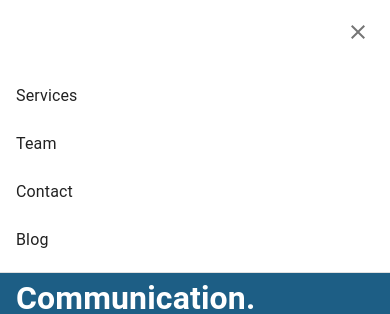
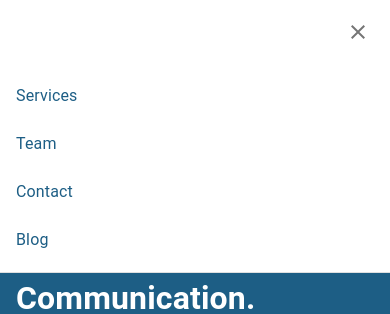
Before and after one commit to SandaHajaina/maxUpgrade, a React (Create React App) app: page / in a window 390 px wide. Both pictures are taken after a click on the button "menu". Shown: the top 314 px of the page. Built offline with nearby package versions, Linux system fonts and the light colour scheme.

Commit message:
fix menu mobile

```diff
--- a/src/components/Header.js
+++ b/src/components/Header.js
@@ -5,7 +5,7 @@ import { colors } from '@material-ui/core';
 
 const useStyles = makeStyles((theme) => ({
     header: {
-        height: '60vh', // Hauteur à 40vh en tenant compte de la hauteur de l'AppBar (64px)
+        height: '60vh',
         display: 'flex',
         alignItems: 'center',
         color: '#ffffff',
--- a/src/components/Menu.js
+++ b/src/components/Menu.js
@@ -59,9 +59,9 @@ const Menu = () => {
         setOpen(isOpen);
     };
 
-    const menuItems = ['Services', 'Team', 'Contact', 'Blog'];
+    //const menuItems = ['Services', 'Team', 'Contact', 'Blog'];
 
-    const menuI = [
+    const menuItems = [
         { text: 'Services', href: '#services' },
         { text: 'Team', href: '#team' },
         { text: 'Contact', href: '#contact' },
@@ -77,7 +77,7 @@ const Menu = () => {
                     </div>
                     <div className={classes.menuContainer}>
                         <List component="nav">
-                            {menuI.map((text) => (
+                            {menuItems.map((text) => (
                                 <ListItem button>
                                     <Link href={text.href} color='#fff' underline='none'>
                                         <ListItemText primary={text.text} />
@@ -106,9 +106,11 @@ const Menu = () => {
                 </div>
                 <List className={classes.drawer}>
                     {menuItems.map((text) => (
-                        <ListItem button key={text}>
-                            <ListItemText primary={text} />
-                        </ListItem>
+                        <Link href={text.href} color='#1d5e85' underline='none'>
+                            <ListItem button>
+                                <ListItemText primary={text.text} />
+                            </ListItem>
+                        </Link>
                     ))}
                 </List>
             </Drawer>
```
